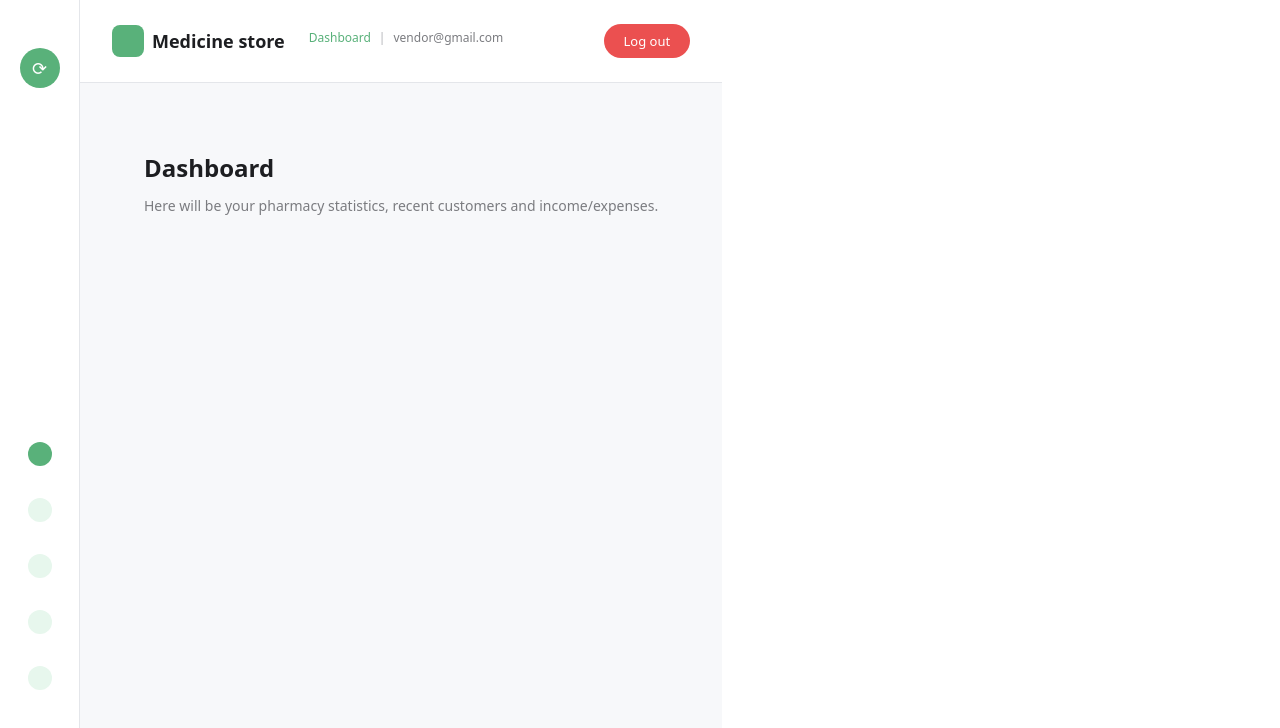
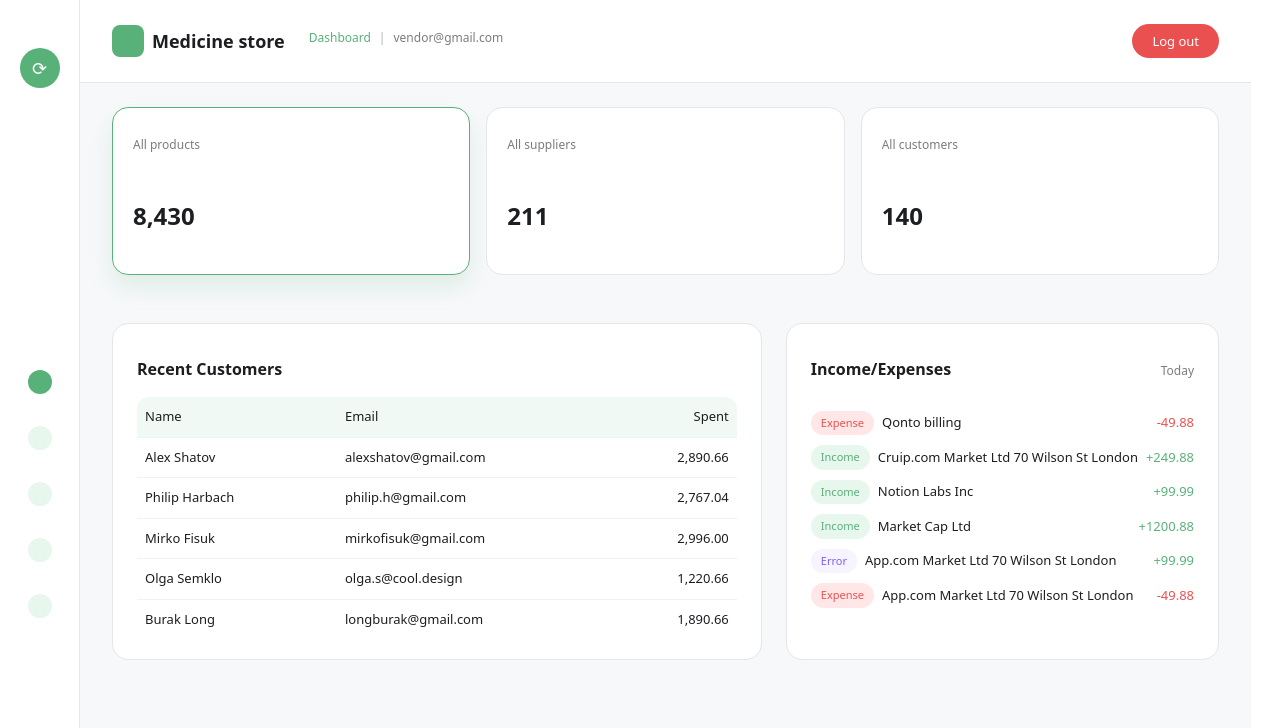
Before and after one commit to GencSerhat/epharmacy-dashboard, a React app in the folder frontend/: page /dashboard in a window 1280 px wide. Shown: the top 728 px of the page. Built offline with nearby package versions, Linux system fonts and the light colour scheme; no server answers; sample sign-in values are in the browser's storage; the HTML template or start-up script is replaced by a standard one.

Commit message:
DashboardStatistics, RecentCustomers, IncomeExpenses bileşenleri oluşturuldu

```diff
--- /dev/null
+++ b/frontend/src/components/DashboardStatistics/DashboardStatistics.jsx
@@ -0,0 +1,29 @@
+// src/components/DashboardStatistics/DashboardStatistics.jsx
+import styles from "./DashboardStatistics.module.css";
+
+function DashboardStatistics() {
+  // Şimdilik dummy veriler, sonra backend'ten gelecek
+  const items = [
+    { id: "products", label: "All products", value: "8,430", active: true },
+    { id: "suppliers", label: "All suppliers", value: "211", active: false },
+    { id: "customers", label: "All customers", value: "140", active: false },
+  ];
+
+  return (
+    <section className={styles.Statistics}>
+      {items.map((item) => (
+        <div
+          key={item.id}
+          className={`${styles.Card} ${
+            item.active ? styles.CardActive : ""
+          }`}
+        >
+          <p className={styles.Label}>{item.label}</p>
+          <p className={styles.Value}>{item.value}</p>
+        </div>
+      ))}
+    </section>
+  );
+}
+
+export default DashboardStatistics;
--- /dev/null
+++ b/frontend/src/components/DashboardStatistics/DashboardStatistics.module.css
@@ -0,0 +1,40 @@
+/* src/components/DashboardStatistics/DashboardStatistics.module.css */
+
+.Statistics {
+  display: grid;
+  grid-template-columns: repeat(3, minmax(0, 1fr));
+  gap: 16px;
+  margin-bottom: 24px;
+}
+
+.Card {
+  background-color: #ffffff;
+  border-radius: 16px;
+  padding: 16px 20px;
+  border: 1px solid #e4e6ea;
+  display: flex;
+  flex-direction: column;
+  gap: 8px;
+}
+
+.CardActive {
+  border-color: #59b17a;
+  box-shadow: 0 12px 25px rgba(89, 177, 122, 0.15);
+}
+
+.Label {
+  font-size: 12px;
+  color: #7b7c80;
+}
+
+.Value {
+  font-size: 24px;
+  font-weight: 600;
+  color: #1d1e21;
+}
+
+@media (max-width: 900px) {
+  .Statistics {
+    grid-template-columns: 1fr;
+  }
+}
--- /dev/null
+++ b/frontend/src/components/IncomeExpenses/IncomeExpenses.jsx
@@ -0,0 +1,62 @@
+// src/components/IncomeExpenses/IncomeExpenses.jsx
+import styles from "./IncomeExpenses.module.css";
+
+function IncomeExpenses() {
+  // Şimdilik static liste; sonra backend'e bağlayacağız
+  const items = [
+    { id: 1, type: "Expense", title: "Qonto billing", amount: -49.88 },
+    {
+      id: 2,
+      type: "Income",
+      title: "Cruip.com Market Ltd 70 Wilson St London",
+      amount: 249.88,
+    },
+    { id: 3, type: "Income", title: "Notion Labs Inc", amount: 99.99 },
+    { id: 4, type: "Income", title: "Market Cap Ltd", amount: 1200.88 },
+    {
+      id: 5,
+      type: "Error",
+      title: "App.com Market Ltd 70 Wilson St London",
+      amount: 99.99,
+    },
+    { id: 6, type: "Expense", title: "App.com Market Ltd 70 Wilson St London", amount: -49.88 },
+  ];
+
+  const getBadgeClass = (type) => {
+    if (type === "Income") return `${styles.Badge} ${styles.BadgeIncome}`;
+    if (type === "Expense") return `${styles.Badge} ${styles.BadgeExpense}`;
+    if (type === "Error") return `${styles.Badge} ${styles.BadgeError}`;
+    return styles.Badge;
+  };
+
+  const formatAmount = (value) =>
+    `${value > 0 ? "+" : ""}${value.toFixed(2)}`;
+
+  const getAmountClass = (value) =>
+    `${styles.Amount} ${
+      value > 0 ? styles.AmountPositive : styles.AmountNegative
+    }`;
+
+  return (
+    <section className={styles.Block}>
+      <div className={styles.Header}>
+        <h2 className={styles.Title}>Income/Expenses</h2>
+        <span className={styles.Subtitle}>Today</span>
+      </div>
+
+      <ul className={styles.List}>
+        {items.map((item) => (
+          <li key={item.id} className={styles.Item}>
+            <span className={getBadgeClass(item.type)}>{item.type}</span>
+            <span className={styles.Description}>{item.title}</span>
+            <span className={getAmountClass(item.amount)}>
+              {formatAmount(item.amount)}
+            </span>
+          </li>
+        ))}
+      </ul>
+    </section>
+  );
+}
+
+export default IncomeExpenses;
--- /dev/null
+++ b/frontend/src/components/IncomeExpenses/IncomeExpenses.module.css
@@ -0,0 +1,96 @@
+/* src/components/IncomeExpenses/IncomeExpenses.module.css */
+
+.Block {
+  background-color: #ffffff;
+  border-radius: 16px;
+  padding: 20px 24px;
+  border: 1px solid #e4e6ea;
+}
+
+.Header {
+  display: flex;
+  justify-content: space-between;
+  align-items: baseline;
+  margin-bottom: 16px;
+}
+
+.Title {
+  font-size: 16px;
+  font-weight: 600;
+  color: #1d1e21;
+}
+
+.Subtitle {
+  font-size: 12px;
+  color: #7b7c80;
+}
+
+.List {
+  list-style: none;
+  padding: 0;
+  margin: 0;
+  display: flex;
+  flex-direction: column;
+  gap: 10px;
+}
+
+.Item {
+  display: grid;
+  grid-template-columns: auto 1fr auto;
+  align-items: center;
+  gap: 8px;
+}
+
+/* Badge'ler */
+.Badge {
+  font-size: 11px;
+  border-radius: 999px;
+  padding: 4px 10px;
+  background-color: #f0f2f5;
+  color: #7b7c80;
+}
+
+.BadgeIncome {
+  background-color: #e7f7ed;
+  color: #59b17a;
+}
+
+.BadgeExpense {
+  background-color: #ffe7e7;
+  color: #eb5050;
+}
+
+.BadgeError {
+  background-color: #f7f3ff;
+  color: #7b61ff;
+}
+
+.Description {
+  font-size: 13px;
+  color: #1d1e21;
+}
+
+/* Tutar */
+.Amount {
+  font-size: 13px;
+  font-weight: 500;
+}
+
+.AmountPositive {
+  color: #59b17a;
+}
+
+.AmountNegative {
+  color: #eb5050;
+}
+
+@media (max-width: 600px) {
+  .Item {
+    grid-template-columns: auto 1fr auto;
+    font-size: 12px;
+  }
+
+  .Description {
+    font-size: 12px;
+  }
+}
--- /dev/null
+++ b/frontend/src/components/RecentCustomers/RecentCustomers.jsx
@@ -0,0 +1,37 @@
+// src/components/RecentCustomers/RecentCustomers.jsx
+import styles from "./RecentCustomers.module.css";
+
+function RecentCustomers() {
+  // Şimdilik static, sonra backend verisi gelecek
+  const customers = [
+    { id: 1, name: "Alex Shatov", email: "alexshatov@gmail.com", spent: "2,890.66" },
+    { id: 2, name: "Philip Harbach", email: "philip.h@gmail.com", spent: "2,767.04" },
+    { id: 3, name: "Mirko Fisuk", email: "mirkofisuk@gmail.com", spent: "2,996.00" },
+    { id: 4, name: "Olga Semklo", email: "olga.s@cool.design", spent: "1,220.66" },
+    { id: 5, name: "Burak Long", email: "longburak@gmail.com", spent: "1,890.66" },
+  ];
+
+  return (
+    <section className={styles.Block}>
+      <h2 className={styles.Title}>Recent Customers</h2>
+
+      <div className={styles.Table}>
+        <div className={`${styles.Row} ${styles.HeaderRow}`}>
+          <div className={styles.Cell}>Name</div>
+          <div className={styles.Cell}>Email</div>
+          <div className={styles.CellRight}>Spent</div>
+        </div>
+
+        {customers.map((customer) => (
+          <div key={customer.id} className={styles.Row}>
+            <div className={styles.Cell}>{customer.name}</div>
+            <div className={styles.Cell}>{customer.email}</div>
+            <div className={styles.CellRight}>{customer.spent}</div>
+          </div>
+        ))}
+      </div>
+    </section>
+  );
+}
+
+export default RecentCustomers;
--- /dev/null
+++ b/frontend/src/components/RecentCustomers/RecentCustomers.module.css
@@ -0,0 +1,68 @@
+/* src/components/RecentCustomers/RecentCustomers.module.css */
+
+.Block {
+  background-color: #ffffff;
+  border-radius: 16px;
+  padding: 20px 24px;
+  border: 1px solid #e4e6ea;
+}
+
+.Title {
+  font-size: 16px;
+  font-weight: 600;
+  color: #1d1e21;
+  margin-bottom: 16px;
+}
+
+.Table {
+  border-radius: 12px;
+  overflow: hidden;
+}
+
+.Row {
+  display: grid;
+  grid-template-columns: 2fr 3fr 1fr;
+  padding: 10px 0;
+  border-bottom: 1px solid #f0f2f5;
+}
+
+.HeaderRow {
+  background-color: #f0f9f3;
+  font-weight: 500;
+  font-size: 12px;
+  color: #7b7c80;
+}
+
+.Row:last-child {
+  border-bottom: none;
+}
+
+.Cell {
+  padding: 0 8px;
+  font-size: 13px;
+  color: #1d1e21;
+  display: flex;
+  align-items: center;
+}
+
+.CellRight {
+  padding: 0 8px;
+  font-size: 13px;
+  color: #1d1e21;
+  display: flex;
+  justify-content: flex-end;
+  align-items: center;
+}
+
+@media (max-width: 900px) {
+  .Row {
+    grid-template-columns: 2fr 2.5fr 1.2fr;
+  }
+}
+
+@media (max-width: 600px) {
+  .Row {
+    grid-template-columns: 1.5fr 2fr 1fr;
+    font-size: 12px;
+  }
+}
--- a/frontend/src/pages/DashboardPage/DashboardPage.jsx
+++ b/frontend/src/pages/DashboardPage/DashboardPage.jsx
@@ -1,14 +1,20 @@
 // src/pages/DashboardPage/DashboardPage.jsx
 import styles from "./DashboardPage.module.css";
+import DashboardStatistics from "../../components/DashboardStatistics/DashboardStatistics.jsx";
+import RecentCustomers from "../../components/RecentCustomers/RecentCustomers.jsx";
+import IncomeExpenses from "../../components/IncomeExpenses/IncomeExpenses.jsx";
 
 function DashboardPage() {
   return (
     <div className={styles.DashboardPage}>
-      {/* Sonraki adımlarda buraya Statistics, RecentCustomers, IncomeExpenses bileşenlerini ekleyeceğiz */}
-      <h1 className={styles.Title}>Dashboard</h1>
-      <p className={styles.Subtitle}>
-        Here will be your pharmacy statistics, recent customers and income/expenses.
-      </p>
+      {/* Üst istatistik kartları */}
+      <DashboardStatistics />
+
+      {/* Alt iki kolon: Recent Customers + Income/Expenses */}
+      <div className={styles.BottomGrid}>
+        <RecentCustomers />
+        <IncomeExpenses />
+      </div>
     </div>
   );
 }
--- a/frontend/src/pages/DashboardPage/DashboardPage.module.css
+++ b/frontend/src/pages/DashboardPage/DashboardPage.module.css
@@ -1,19 +1,21 @@
 /* src/pages/DashboardPage/DashboardPage.module.css */
 
 .DashboardPage {
-  min-height: 100vh;
-  padding: 32px;
-  background-color: #f7f8fa; /* Login ile uyumlu açık gri */
+  min-height: calc(100vh - 80px);
+  display: flex;
+  flex-direction: column;
+  gap: 24px;
 }
 
-.Title {
-  font-size: 24px;
-  font-weight: 600;
-  color: #1d1e21;
-  margin-bottom: 8px;
+/* Alt grid */
+.BottomGrid {
+  display: grid;
+  grid-template-columns: 3fr 2fr;
+  gap: 24px;
 }
 
-.Subtitle {
-  font-size: 14px;
-  color: #7b7c80;
+@media (max-width: 1024px) {
+  .BottomGrid {
+    grid-template-columns: 1fr;
+  }
 }
```
